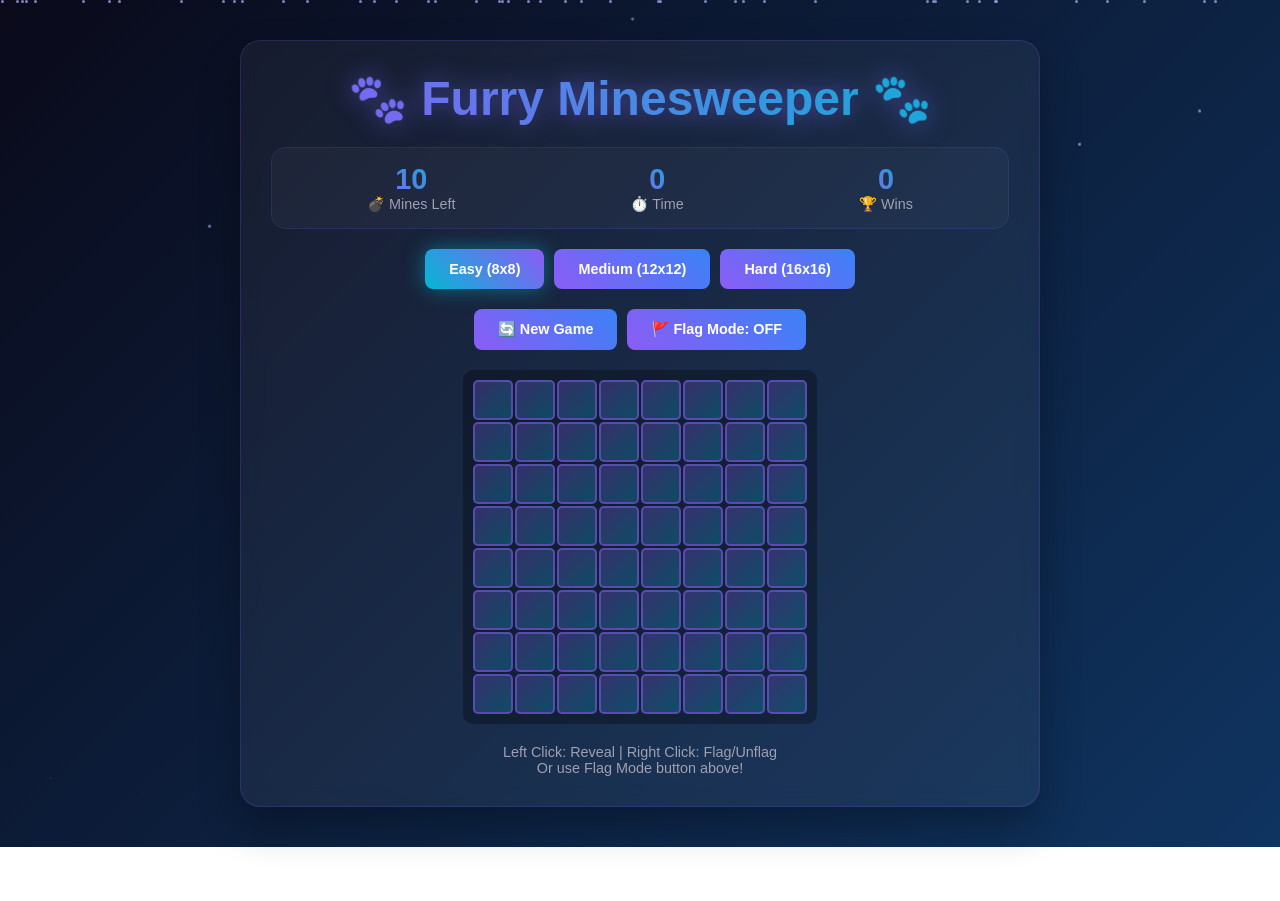
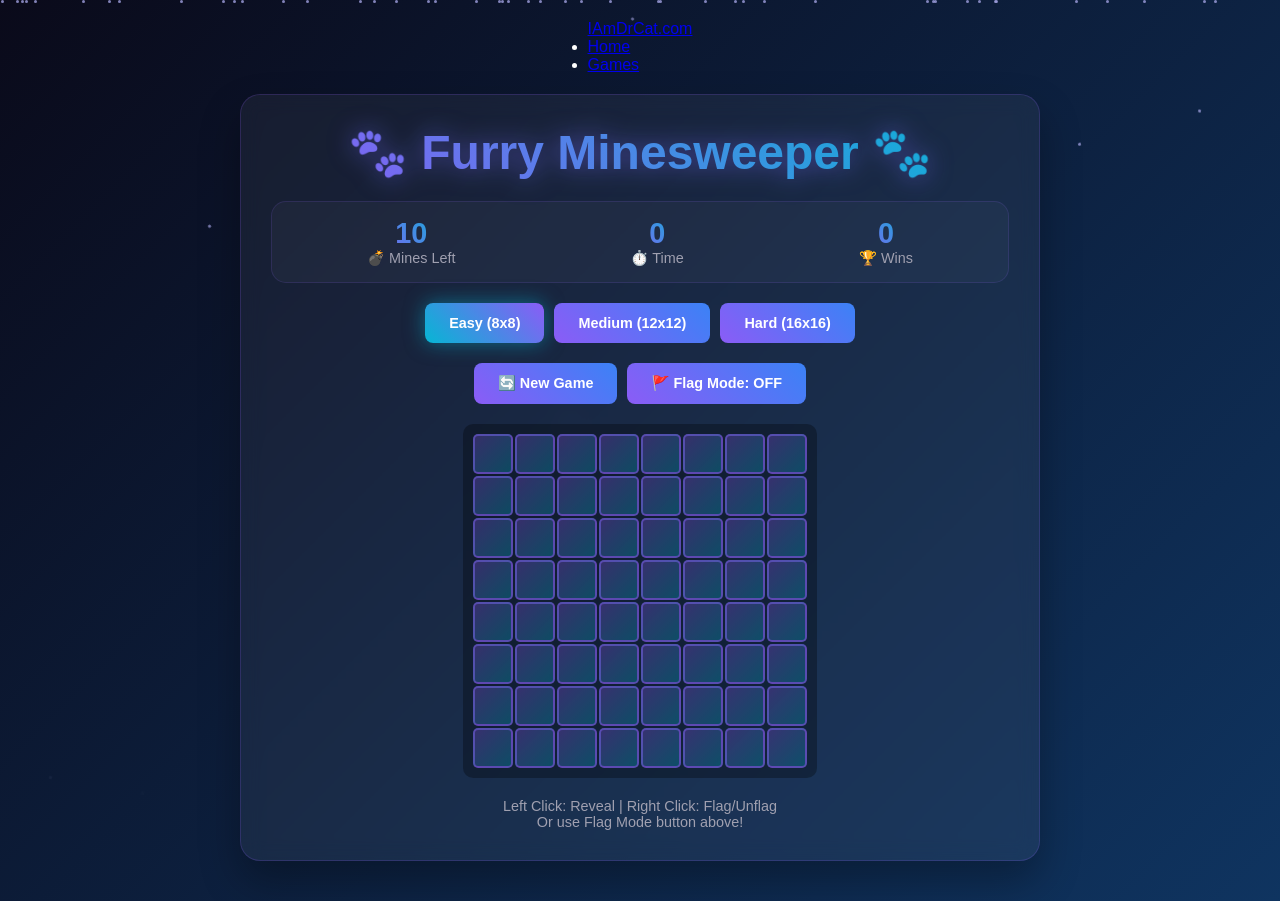
Before and after one commit to IAmDrCat/IAmDrCat, a plain HTML site: page games/minesweeper/index.html in a window 1280 px wide. Before the commit the page ends 847 px from the top, so only its background shows below. Drawn offline with Linux system fonts and the light colour scheme.

```diff
--- a/games/minesweeper/index.html
+++ b/games/minesweeper/index.html
@@ -4,6 +4,14 @@
     <meta charset="UTF-8">
     <meta name="viewport" content="width=device-width, initial-scale=1.0">
     <title>Furry Minesweeper - IAmDrCat.com</title>
+
+        <div id="nav"></div>
+<script>
+fetch("/navbar.html")
+  .then(r => r.text())
+  .then(t => document.getElementById("nav").innerHTML = t);
+</script>
+
     <style>
         * {
             margin: 0;
```
